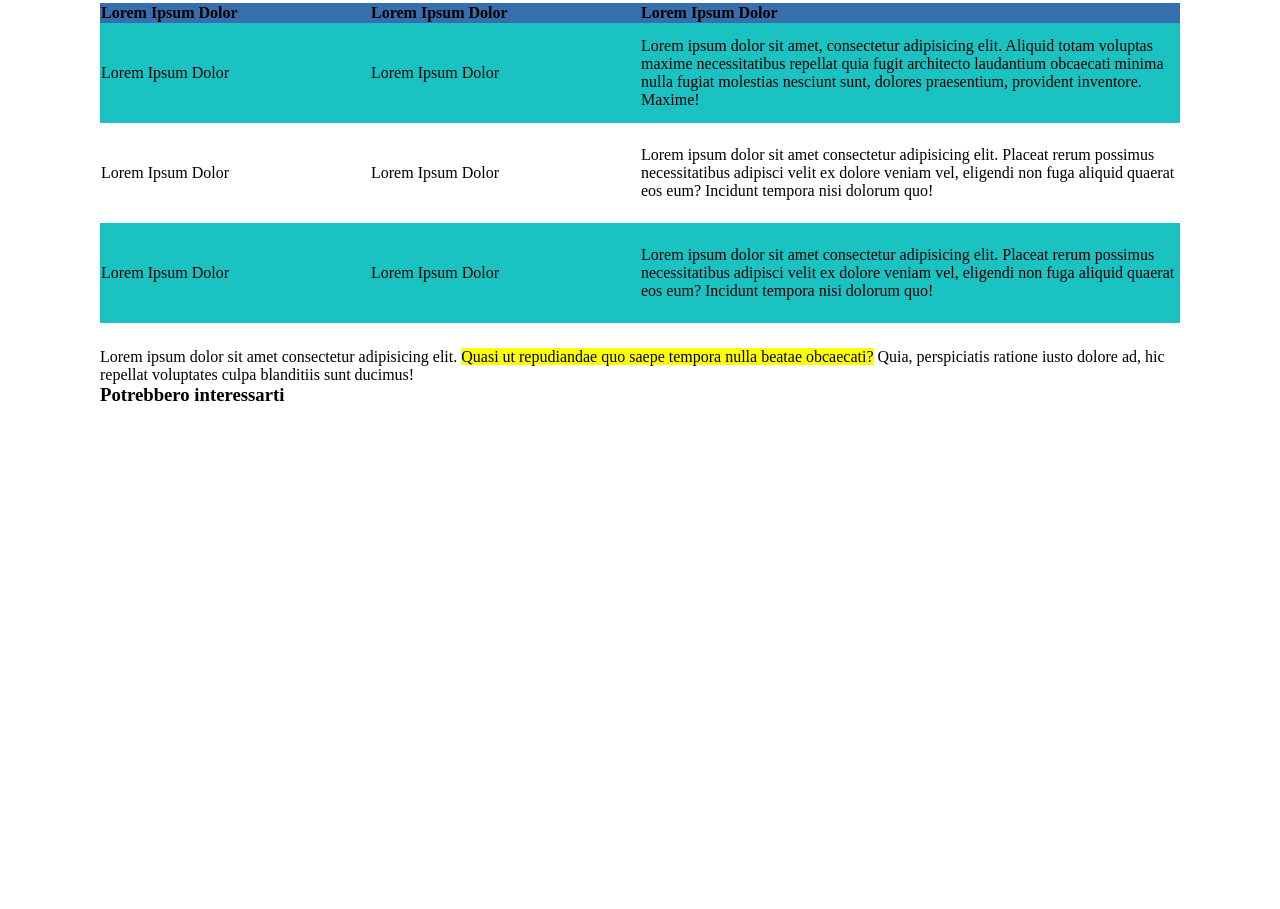
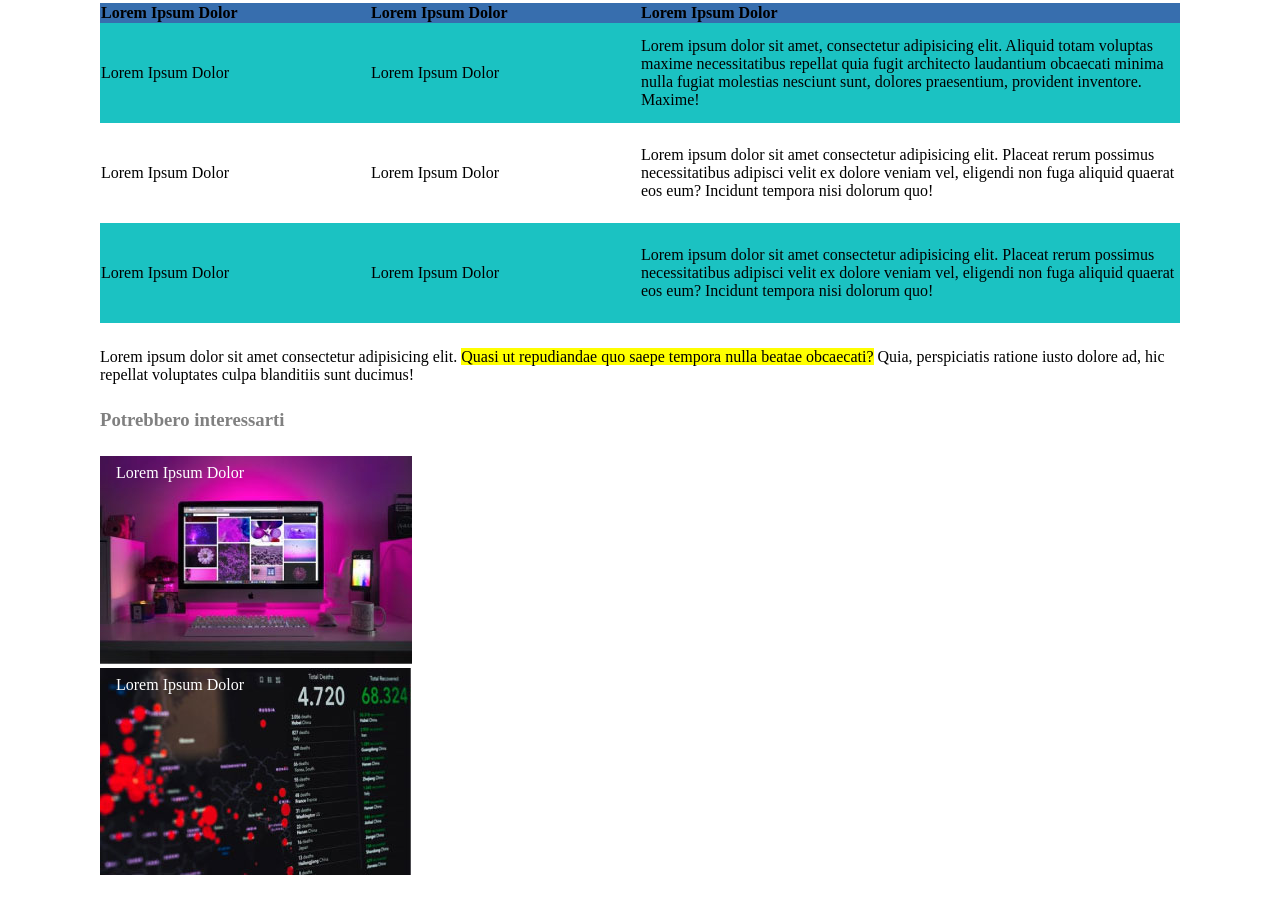
Before and after one commit to guglielmopiasenti/html-css-booleaner, a plain HTML site: page index.html in a window 1280 px wide. Shown: the part 871-1780 px from the top of the page. Before the commit the page ends 1307 px from the top, so only its background shows below. Drawn offline with Linux system fonts and the light colour scheme.

Commit message:
exercise finished

```diff
--- a/index.html
+++ b/index.html
@@ -79,6 +79,14 @@
         <!-- qui aggiungo il footer con le ultime due immagini -->
         <footer>
             <h3>Potrebbero interessarti</h3>
+            <div class="pic-container">
+                <img src="img/monitor.jpg" alt="">
+                <div class="thumbnail"> Lorem Ipsum Dolor </div>
+            </div>
+            <div class="pic-container">
+                <img src="img/graph.jpg" alt="">
+                <div class="thumbnail"> Lorem Ipsum Dolor </div>
+            </div>
         </footer>
 
 
--- a/style.css
+++ b/style.css
@@ -60,3 +60,19 @@ tr:nth-of-type(1){
 tr:nth-child(even) {
     background-color: #1bc2c2;
 }
+h3{
+   padding-top: 25px;
+   color: grey;
+   padding-bottom: 25px;
+}
+.pic-container{
+    position: relative;
+
+
+}
+.thumbnail{
+    position: absolute;
+    top: 8px;
+    left:16px;
+    color: white;
+}
```
